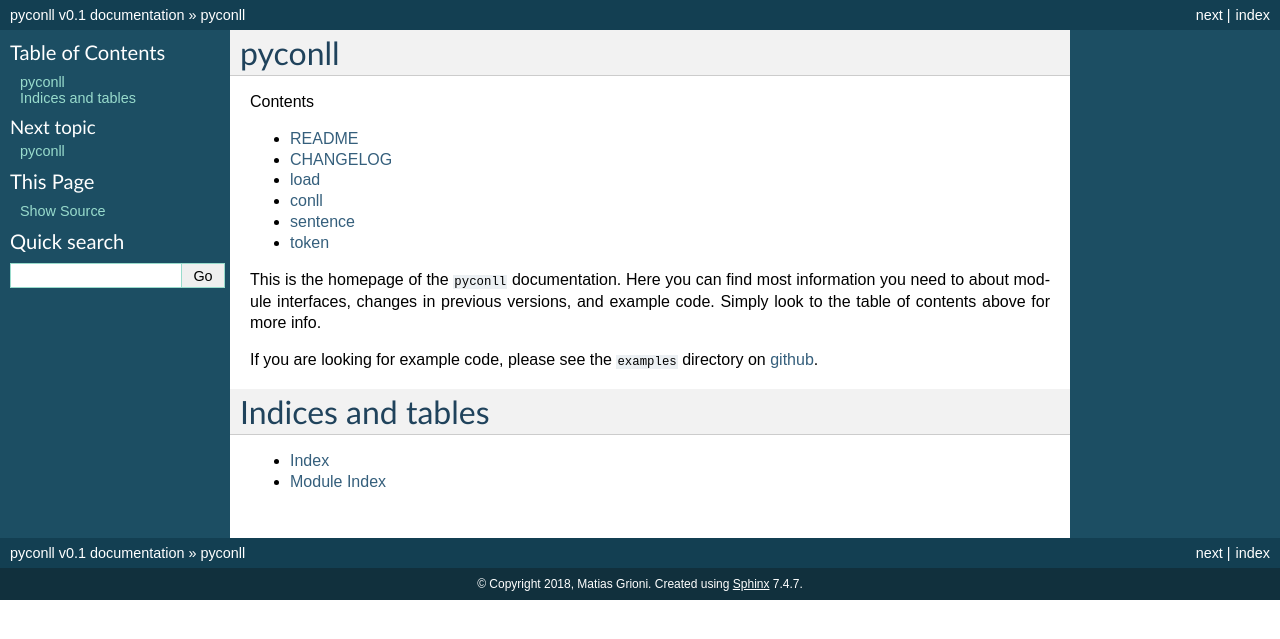
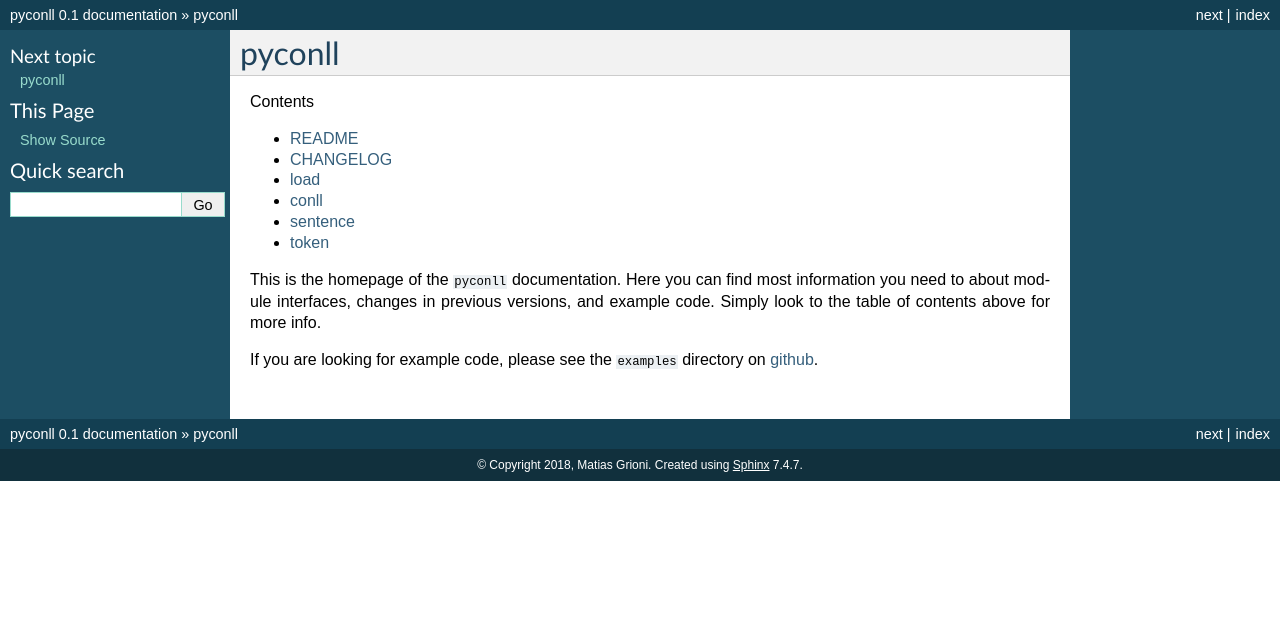
Before and after one commit to pyconll/pyconll, a Sphinx documentation site: the page built from docs/index.rst, in a window 1280 px wide. Shown: the top 639 px of the page. Built offline with Sphinx 7.4.7, drawn with Linux system fonts in a browser that asks for light colours.

```diff
--- a/docs/conf.py
+++ b/docs/conf.py
@@ -29,9 +29,9 @@ copyright = '2018, Matias Grioni'
 author = 'Matias Grioni'
 
 # The short X.Y version
-version = ''
+version = '0.1'
 # The full version, including alpha/beta/rc tags
-release = 'v0.1'
+release = '0.1'
 
 
 # -- General configuration ---------------------------------------------------
--- a/docs/index.rst
+++ b/docs/index.rst
@@ -20,11 +20,4 @@ This is the homepage of the ``pyconll`` documentation. Here you can find most in
 If you are looking for example code, please see the ``examples`` directory on github_.
 
 
-
-Indices and tables
-==================
-
-* :ref:`genindex`
-* :ref:`modindex`
-
 .. _github: https://github.com/matgrioni/pyconll/
```
Also changed, not shown: docs/pyconll/unit/token.rst (+18 -0 lines), 1 other file.
